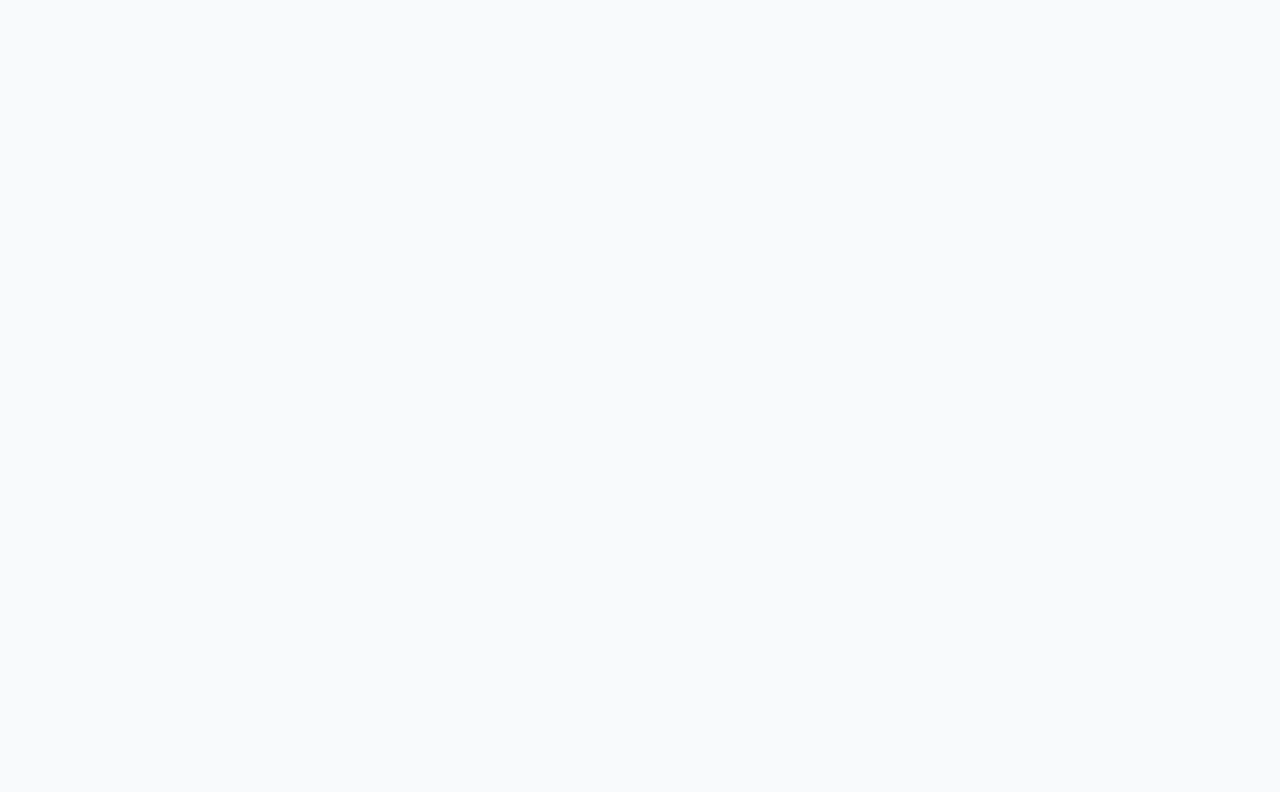
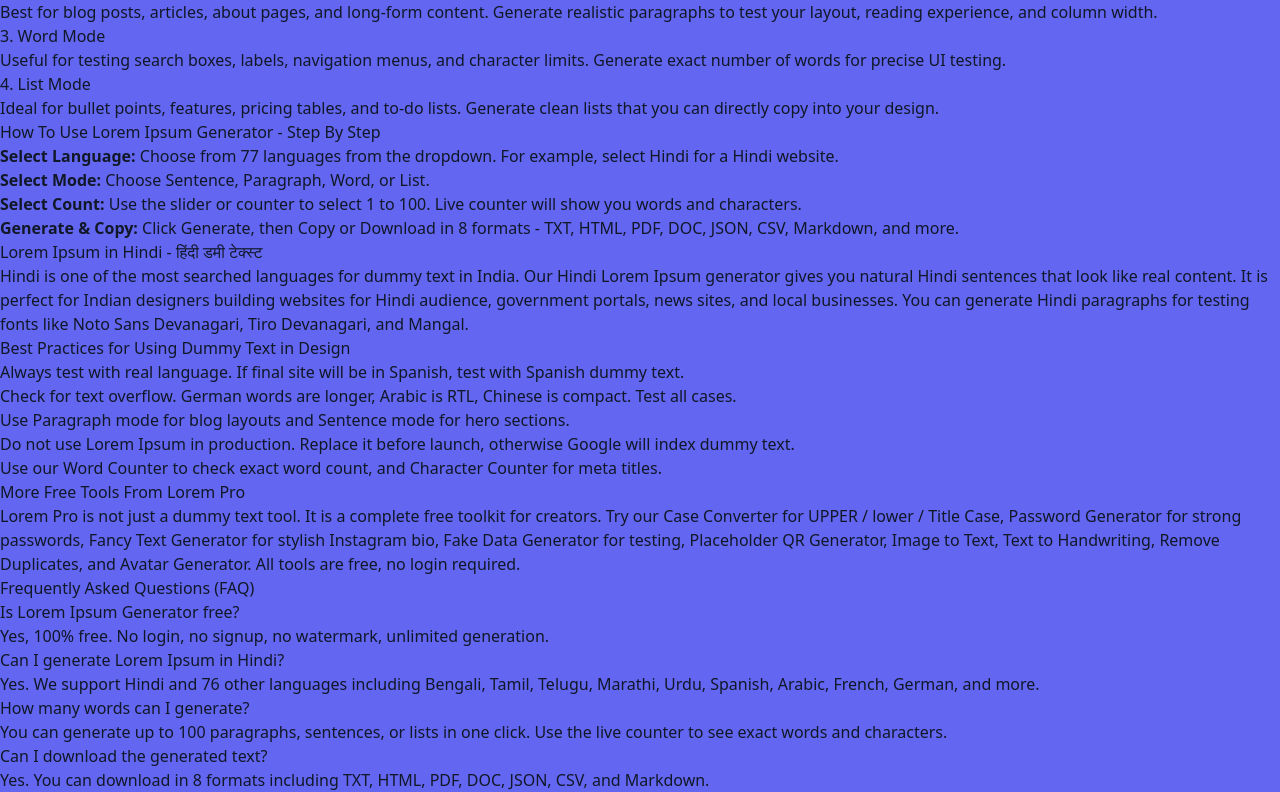
Before and after one commit to Ravs10/lorem-pro-tool, a Next.js app: page / in a window 1280 px wide. Shown: the part 1668-2460 px from the top of the page. Before the commit the page ends 1668 px from the top, so only its background shows below. Built offline with nearby package versions, Linux system fonts and the light colour scheme; no server answers; the database is empty.

Commit message:
Implement SEO content with FAQ schema
Added SEO content and FAQ schema to enhance search visibility.

```diff
--- a/app/page.tsx
+++ b/app/page.tsx
@@ -453,6 +453,34 @@ return(
 </div>
 <p style={{fontSize:10,color:"#666",textAlign:"center",marginTop:10,marginBottom:0}}>More tools coming soon - Stay tuned!</p>
 </div>
+    {/* SEO CONTENT + FAQ SCHEMA - STRONGEST SEO */}
+  <SeoContent />
+  <script
+    type="application/ld+json"
+    dangerouslySetInnerHTML={{
+      __html: JSON.stringify({
+        "@context": "https://schema.org",
+        "@type": "FAQPage",
+        "mainEntity": [
+          {
+            "@type": "Question",
+            "name": "Is Lorem Ipsum Generator free?",
+            "acceptedAnswer": { "@type": "Answer", "text": "Yes, 100% free. No login, no signup, no watermark, unlimited generation." }
+          },
+          {
+            "@type": "Question",
+            "name": "Can I generate Lorem Ipsum in Hindi?",
+            "acceptedAnswer": { "@type": "Answer", "text": "Yes. We support Hindi and 76 other languages including Bengali, Tamil, Telugu, Marathi, Urdu, Spanish, Arabic, French, German, and more." }
+          },
+          {
+            "@type": "Question",
+            "name": "Can I download the generated text?",
+            "acceptedAnswer": { "@type": "Answer", "text": "Yes. You can download in 8 formats including TXT, HTML, PDF, DOC, JSON, CSV, and Markdown." }
+          }
+        ]
+      })
+    }}
+  />
   {/*<footer style={{background:"#000",color:"#fff",padding:20,marginTop:24,textAlign:"center"}}>
 <div style={{fontWeight:900,fontSize:14}}>© 2026 LoremPro - {LANGS.length} Languages</div>
 <div style={{marginTop:10,display:"flex",flexWrap:"wrap",gap:12,justifyContent:"center",fontSize:12}}>
```
